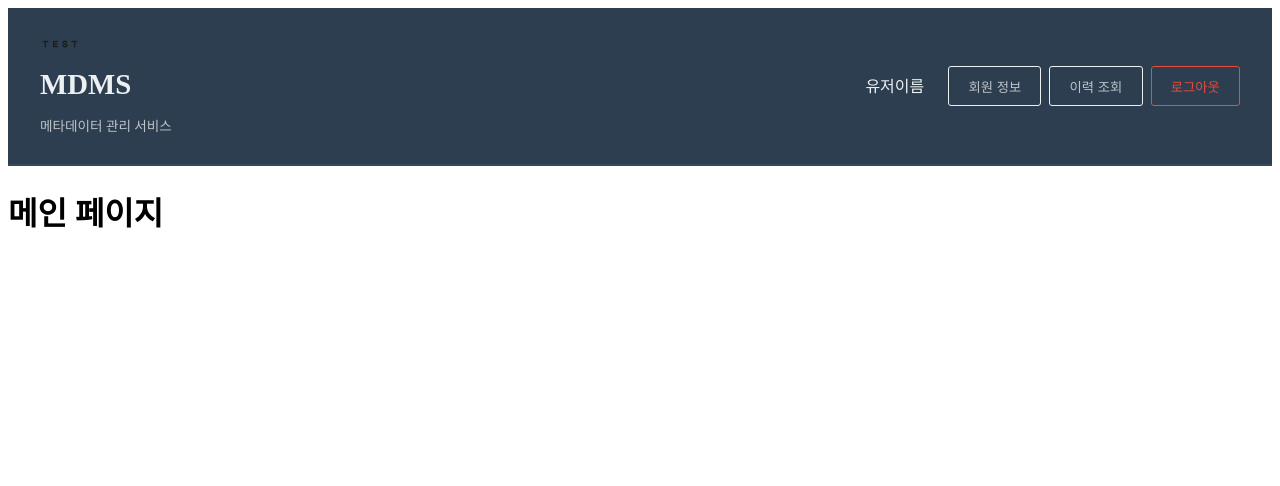
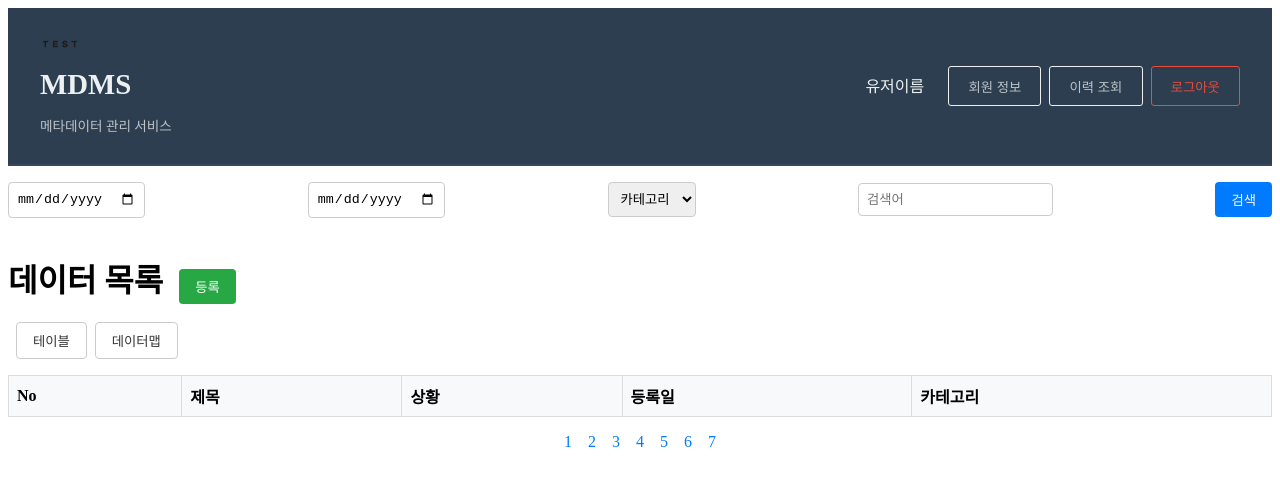
Before and after one commit to erldang/MDMS, a Vue app in the folder Front-end/mdms_fe/: page /login in a window 1280 px wide. Both pictures are taken after typing "name@example.com", "Sample123" into the empty fields and a click on the button "로그인". Shown: the top 486 px of the page. Built offline with nearby package versions, Linux system fonts and the light colour scheme.

Commit message:
메인 페이지 필요 요소 배치 및 디자인

```diff
--- a/Front-end/mdms_fe/src/Page/Main/Main.vue
+++ b/Front-end/mdms_fe/src/Page/Main/Main.vue
@@ -1,16 +1,182 @@
 <template>
     <div>
-        <h1>메인 페이지</h1>
+      <div class="search-filter">
+        <!-- 검색 및 필터링 섹션 -->
+        <input type="date" v-model="startDate" />
+        <input type="date" v-model="endDate" />
+        <select v-model="selectedCategory">
+          <option value="">카테고리</option>
+          <!-- 카테고리 옵션 -->
+        </select>
+        <input type="text" v-model="searchQuery" placeholder="검색어" />
+        <button @click="searchData">검색</button>
+      </div>
+
+      <h1>데이터 목록</h1>
+      <button @click="addData">등록</button>
+      <div class="button-group">
+        <button @click="navigateToTable">테이블</button>
+        <button @click="navigateToDataMap">데이터맵</button>
+      </div>
+      <table>
+        <!-- 데이터 테이블 -->
+        <tr>
+          <th>No</th>
+          <th>제목</th>
+          <th>상황</th>
+          <th>등록일</th>
+          <th>카테고리</th>
+        </tr>
+        <tr v-for="(item, index) in dataList" :key="index">
+          <td>{{ index + 1 }}</td>
+          <td>{{ item.title }}</td>
+          <td>{{ item.status }}</td>
+          <td>{{ item.date }}</td>
+          <td>{{ item.category }}</td>
+        </tr>
+      </table>
+
+      <div class="pagination">
+        <!-- 페이지네이션 컨트롤 -->
+        <span @click="changePage(page)" v-for="page in pages" :key="page">{{ page }}</span>
+      </div>
     </div>
-</template>
+  </template>
+
 
 <script>
-
 export default {
     name: 'MainPage',
     components: {
+    },
+  data() {
+    return {
+      startDate: '',
+      endDate: '',
+      selectedCategory: '',
+      searchQuery: '',
+      dataList: [],
+      pages: [1, 2, 3, 4, 5, 6, 7] // 예시로 페이징 번호를 설정
+    };
+  },
+  methods: {
+    navigateToTable() {
+    // '테이블' 버튼 로직
+    //this.$router.push('/table');
+  },
+  navigateToDataMap() {
+    // '데이터맵' 버튼 로직
+    //this.$router.push('/data-map');
+  },
+    searchData() {
+      // 검색 데이터 로직
+    },
+    addData() {
+      // 데이터 추가 로직
+    },
+    changePage() {
+    //changePage(pageNumber)
+      // 페이지 변경 로직
     }
-}
+
+  }
+};
 </script>
 
-<style scoped></style>
+<style scoped>
+.search-filter {
+  margin-bottom: 1rem;
+  display: flex;
+  justify-content: space-between;
+  align-items: center;
+}
+
+.search-filter input[type="date"],
+.search-filter input[type="text"],
+.search-filter select {
+  margin-right: 0.5rem;
+  padding: 0.5rem;
+  border: 1px solid #ccc;
+  border-radius: 0.25rem;
+}
+
+.search-filter button {
+  padding: 0.5rem 1rem;
+  background-color: #007bff;
+  color: white;
+  border: none;
+  border-radius: 0.25rem;
+  cursor: pointer;
+}
+
+.search-filter button:hover {
+  background-color: #0056b3;
+}
+
+h1 {
+  display: inline-block;
+  margin-right: 1rem;
+}
+
+button {
+  padding: 0.5rem 1rem;
+  background-color: #28a745;
+  color: white;
+  border: none;
+  border-radius: 0.25rem;
+  cursor: pointer;
+}
+
+button:hover {
+  background-color: #218838;
+}
+
+table {
+  width: 100%;
+  border-collapse: collapse;
+  margin-top: 1rem;
+}
+
+table, th, td {
+  border: 1px solid #ddd;
+}
+
+th, td {
+  text-align: left;
+  padding: 0.5rem;
+}
+
+th {
+  background-color: #f8f9fa;
+}
+
+.pagination {
+  margin-top: 1rem;
+  display: flex;
+  justify-content: center;
+}
+
+.pagination span {
+  margin: 0 0.5rem;
+  cursor: pointer;
+  color: #007bff;
+}
+
+.pagination span:hover {
+  text-decoration: underline;
+}
+.button-group button {
+  margin-left: 0.5rem; /* 버튼 간격 조정 */
+  padding: 0.5rem 1rem;
+  border: 1px solid #ccc;
+  background-color: white;
+  color: #333;
+  border-radius: 0.25rem;
+  cursor: pointer;
+  transition: background-color 0.2s;
+}
+
+.button-group button:hover {
+  background-color: #f2f2f2; /* 호버 효과 */
+}
+</style>
```
